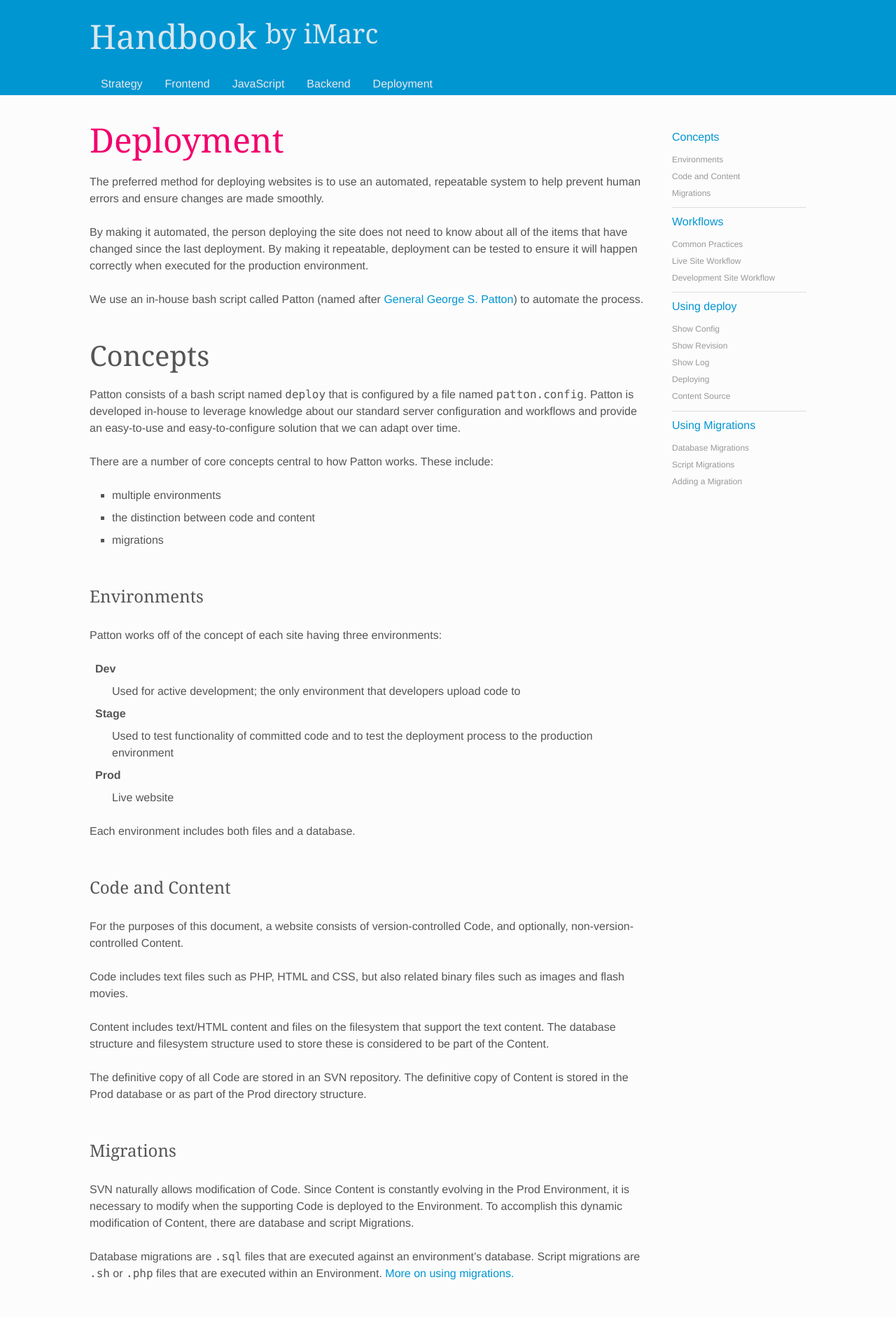
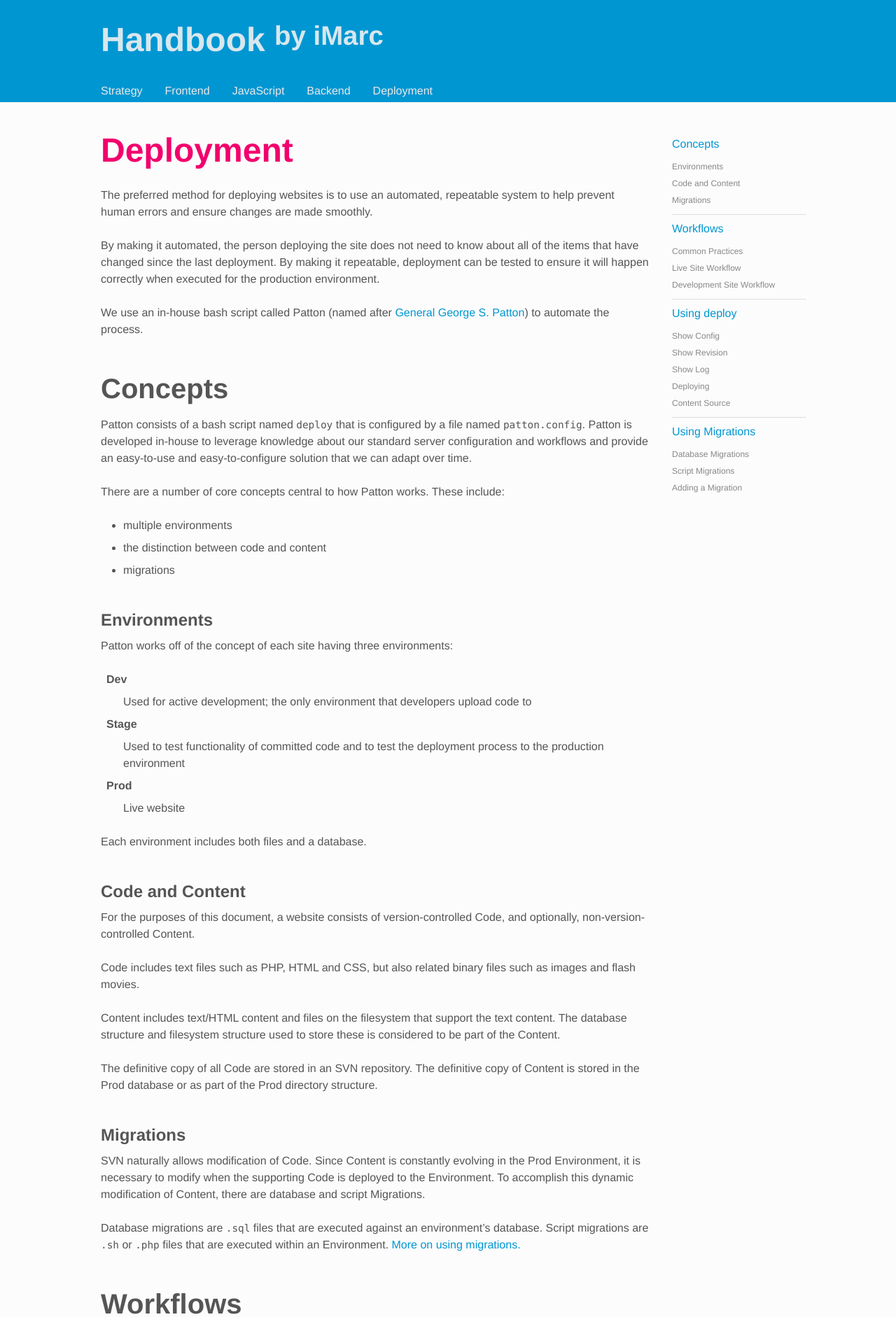
Before and after one commit to imarc/handbook, a Jekyll site: the page built from beta/deployment.markdown, in a window 1280 px wide. Shown: the top 1882 px of the page at 70% size. Built offline with Jekyll 4.4.1, drawn with Linux system fonts in a browser that asks for light colours; nearby versions of some CDN libraries.

Commit message:
Updated beta css with latest from boilerplate

```diff
--- a/beta/css/styles.css
+++ b/beta/css/styles.css
@@ -50,7 +50,7 @@
 html {
 	background: #FCFCFC;
 	color: #555555;
-	font-family: "Helvetica Neue", Helvetica, Arial, sans-serif;
+	font-family:  "Helvetica Neue Light", HelveticaNeue-Light, "Helvetica Neue", Helvetica, Arial, sans-serif;
 	-ms-text-size-adjust: 100%;
 	-webkit-text-size-adjust: 100%;
 }
@@ -101,7 +101,7 @@
 .torso,
 footer.primary {
 	position: relative;
-	margin: 0 0 2.5em;
+	margin-bottom: 2.5em;
 }
 
 header.primary {
@@ -117,29 +117,31 @@
 
 .main,
 aside.primary {
-	padding: 0 16px;
+	padding-left: 16px;
+	padding-right: 16px;
 }
 
 .main section,
 article {
-	margin: 0 0 3em;
+	margin-bottom: 3em;
 }
 
 	article .meta {
-		color: #aaa;
+		color: #888;
 		font-size: .875em;
-		line-height: 1.71;
-		margin: -1.71em 0 .57em;
+		margin-top: -.5em;
+		margin-bottom: 1em;
 	}
 
 aside section {
-	margin: 0 0 1.5em;
+	margin-bottom: 1.5em;
 }
 
 footer.primary {
-	color: #999;
+	color: #888;
 	font-size: 0.875em;
-	text-align: center;
+	padding-left: 16px;
+	padding-right: 16px;
 }
 
 
@@ -156,8 +158,11 @@
 h4 a,
 h5 a,
 h6 a {
+	/*
 	font-family: Georgia, "Helvetica Neue", Helvetica, Arial, sans-serif;
 	font-weight: normal;
+	*/
+	font-weight: 600;
 }
 	h1:first-child,
 	h2:first-child,
@@ -171,53 +176,57 @@
 h1 {
 	color: #f2006d;
 	font-size: 3em;
-	line-height: 1;
-	margin: 1.67em 0 .5em;
+	line-height: 1.2;
+	margin-top: 1.67em;
+	margin-bottom: .5em;
 }
 
 h2 {
 	font-size: 2.5em;
-	line-height: 1;
-	margin: 1.2em 0 .6em;
+	line-height: 1.2;
+	margin-top: 1.2em;
+	margin-bottom: .4em;
 }
 	h1 + h2 {
-		margin-top: -.4em;
+		margin-top: -.2em;
 	}
 
 h3 {
 	font-size: 1.5em;
-	line-height: 1.67;
-	margin: 2em 0 1em;
+	line-height: 1.3;
+	margin-top: 1.8em;
+	margin-bottom: .4em;
 }
 	h2 + h3 {
-		margin-top: -1em;
+		margin-top: -.4em;
+		margin-bottom: .2em;
 	}
 
 h4 {
 	font-size: 1.25em;
-	line-height: 1.2;
-	margin: 1.6em 0 .8em;
+	line-height: 1.4;
+	margin-top: 1.8em;
+	margin-bottom: .4em;
 }
 	h3 + h4 {
-		margin-top: -1.2em;
+		margin-top: -.3em;
 	}
 
 h5 {
 	font-size: 1em;
-	line-height: 1.5;
-	margin: 0 0 .5em;
+	margin-top: 1.8em;
+	margin-bottom: .4em;
 }
-	h4 + h5,
-	h4 + h6 {
-		margin-top: -1em;
+	h4 + h5 {
+		margin-top: -.3em;
 	}
 h6 {
-	font-size: .75em;
-	line-height: 1.33;
-	margin: 0 0 .67em;
+	font-size: .9em;
+	margin-top: 1.8em;
+	margin-bottom: .4em;
 }
 	h5 + h6 {
-		margin-top: -.67em;
+		margin-top: -.2em;
 	}
 
 abbr[title] {
@@ -227,7 +236,6 @@
 b,
 strong {
 	font-weight: bold;
-	line-height: 22px; /*hack for mac/linux*/
 }
 
 i,
@@ -239,37 +247,40 @@
 pre {
 	color: #666;
 	clear: both;
-	margin: 0 0 1.5em;
-	padding: 0 1em;
+	margin-bottom: 1.5em;
 }
 
 blockquote {
 	font-style: italic;
 	border-left: 1px solid #ccc;
+	margin-left: 3em;
+	margin-right: 3em;
+	padding-left: 1em;
+	padding-right: 1em;
 }
 
 .main .intro {
 	border-bottom: 1px solid #ddd;
-	margin: 0 0 2.5em;
-	padding: 0 0 1.5em;
+	margin-bottom: 2.5em;
+	padding-bottom: 1.5em;
 }
 
 	.intro p {
 		color: #888;
 		font-size: 1.25em;
 		line-height: 1.6;
-		margin: 0 0 .8em;
+		margin-bottom: .8em;
 	}
 
 .highlight {
 	background: #e9e9e9;
 	border-radius: 5px;
-	color: #888888;
-	font-family: Georgia, "Helvetica Neue", Helvetica, Arial, sans-serif;
+	color: #888;
 	font-size: 1.5em;
 	line-height: 1.34;
-	margin: 0 0 1em;
+	margin-bottom: 1em;
 	padding: .67em;
+	text-shadow: 0px 1px 0px #fff;
 }
 
 	.highlight p {
@@ -285,14 +296,15 @@
 pre,
 code {
 	font-family: Menlo, 'Ubuntu Mono', Consolas, 'Courier New', monospace;
+	font-size: .9em;
 }
 
 p {
-	margin: 0 0 1.5em;
+	margin-bottom: 1.5em;
 }
 
 address {
-	margin: 0 0 1.5em;
+	margin-bottom: 1.5em;
 }
 
 hr {
@@ -300,7 +312,7 @@
 	border-top: 1px solid #999;
 	display: block;
 	height: 0;
-	margin: 1em auto 3em;
+	margin: 2em auto 3em;
 	width: 75%;
 }
 
@@ -333,30 +345,30 @@
 
 ol,
 ul {
-	margin: 0 0 1.5em;
-	padding: 0 0 0 2em;
+	margin-bottom: 1.5em;
+	padding-left: 2em;
 }
 li,
 dt,
 dd {
-	margin: 0 0 .5em;
+	margin-bottom: .5em;
 }
 
 ul {
-	list-style: square;
+	list-style: disc;
 }
 
 dl {
-	margin: 0 0 1.5em;
+	margin-bottom: 1.5em;
 }
 
 dt {
 	font-weight: bold;
-	padding: 0 0 0 .5em;
+	padding-left: .5em;
 }
 
 dd {
-	padding: 0 0 0 2em;
+	padding-left: 2em;
 }
 
 mark {
@@ -380,8 +392,10 @@
 	float: right;
 	font-size: .875em;
 	line-height: 1.43em;
-	margin: 0 0 1.333em 1.333em;
+	margin-bottom: 1.333em;
+	margin-left: 1.333em;
 	padding: 1.333em;
+	text-shadow: 0px 1px 0px #fff;
 	width: 33.33%;
 }
 
@@ -465,13 +479,15 @@
 }
 
 	header nav.secondary a {
-		color: #999;
+		color: #888;
 		font-size: .75em;
 		line-height: 2.67;
-		padding: 0 12px;
+		padding-left: 12px;
+		padding-right: 12px;
 	}
 		header nav.secondary li:first-child a {
-			padding: 0 12px 0 16px;
+			padding-left: 16px;
+			padding-right: 2px;
 		}
 	header nav.secondary li.active a {
 		color: #fff;
@@ -491,7 +507,8 @@
 		}
 
 		aside nav.secondary a {
-			padding: .5em 0;
+			padding-top: .5em;
+			padding-bottom: .5em;
 		}
 
 
@@ -504,14 +521,16 @@
 				}
 
 				aside nav.secondary li li a {
-					color: #999;
+					color: #888;
 					font-size: .75em;
 					line-height: 1.34;
-					padding: .333em 0;
+					padding-top: .333em;
+					padding-bottom: .333em;
 				}
 
 				aside nav.secondary li li:last-child a {
-					padding: .333em 0 1em;
+					padding-top: .333em;
+					padding-bottom: 1em;
 				}
 
 
@@ -519,7 +538,7 @@
 header nav.utility {
 	display: none;
 	position: absolute;
-	right: 0;
+	right: 16px;
 	text-align: right;
 	top: 1em;
 }
@@ -534,7 +553,8 @@
 	header nav.utility a {
 		font-size: .75em;
 		line-height: 2;
-		padding: 0 .667em;
+		padding-left: .667em;
+		padding-right: .667em;
 	}
 
 /* = Forms = */
@@ -547,7 +567,8 @@
 }
 
 select {
-	margin: .5em 0;
+	margin-top: .5em;
+	margin-bottom: 0;
 }
 
 .button,
@@ -569,7 +590,6 @@
 	display: block;
 	font-weight: bold;
 	line-height: 2;
-	margin: 0;
 }
 
 span.required {
@@ -577,7 +597,7 @@
 }
 
 fieldset .help {
-	color: #999;
+	color: #888;
 	display: block;
 	font-size: .75em;
 	line-height: 1.34;
@@ -588,8 +608,8 @@
 .radio,
 .checkbox {
 	font-weight: normal;
-	margin: 0 0 .5em;
-	padding: 0 0 0 .25em;
+	margin-bottom: .5em;
+	padding-left: .25em;
 }
 
 input[type="text"],
@@ -603,7 +623,8 @@
 	font-size: 1em;
 	line-height: 2;
 	margin: 0;
-	padding: 0 1%;
+	padding-left: 1%;
+	padding-right: 1%;
 	width: 98%;
 }
 
@@ -651,7 +672,8 @@
 	display: inline-block;
 	font-weight: bold;
 	line-height: 1;
-	margin: 0 .5em .5em 0;
+	margin-left: .5em;
+	margin-bottom: .5em;
 	padding: .5em .5em;
 	text-align: center;
 }
@@ -683,7 +705,7 @@
 /* = Messaging = */
 .messaging {
 	border-radius: 5px;
-	margin: 0 0 1.5em;
+	margin-bottom: 1.5em;
 	padding: 1em 3.25em;
 	position: relative;
 }
@@ -743,7 +765,7 @@
 table {
 	border-collapse: collapse;
 	border-spacing: 0;
-	margin: 0 0 1.5em;
+	margin-bottom: 1.5em;
 	width: 100%;
 }
 
@@ -775,6 +797,7 @@
 
 /* tablets, landscape phones, small desktops */
 @media only screen and (min-width: 640px) {
+
 	header nav.utility {
 		display: block;
 	}
@@ -844,7 +867,8 @@
 		}
 
 			header nav li ul a {
-				padding: 0 16px 0 32px;
+				padding-left: 32px;
+				padding-right: 16px;
 			}
 
 			nav.primary ul ul {
@@ -852,12 +876,14 @@
 			}
 }
 @media only screen and (min-width: 800px) {
+
 	.branding {
-		padding: 1.75em 0;
+		padding-top: 1.75em;
+		padding-bottom: 1.75em;
 	}
 
 	aside.primary {
-		padding: 0 1em 0 0;
+		padding-right: 1em;
 		position: absolute;
 		right: 0;
 		top: 0;
@@ -866,14 +892,23 @@
 
 	.main {
 		margin-right: 192px;
-		padding: 0 32px 0 0;
+		padding-right: 32px;
 	}
 
 	.mold {
-		margin: 0 auto;
+		margin-left: auto;
+		margin-right: auto;
 		max-width: 1024px;
-		padding: 0 16px;
+		padding-left: 16px;
+		padding-right: 16px;
 		position: relative;
+	}
+
+	footer.primary.mold,
+	footer.primary .mold {
+		max-width: 992px;
+		padding-right: 32px;
+		padding-left: 32px;
 	}
 }
 
@@ -982,18 +1017,20 @@
 	}
 
 		html.lt-ie9 header nav li ul a {
-			padding: 0 16px 0 32px;
+			padding-right: 16px;
+			padding-left: 32px;
 		}
 
 		html.lt-ie9 nav.primary ul ul {
 			padding: 0;
 		}
 html.lt-ie9 .branding {
-	padding: 1.75em 0;
+	padding-top: 1.75em;
+	padding-bottom: 1.75em;
 }
 
 html.lt-ie9 aside.primary {
-	padding: 0 1em 0 0;
+	padding-right: 1em;
 	position: absolute;
 	right: 0;
 	top: 0;
@@ -1002,13 +1039,15 @@
 
 html.lt-ie9 .main {
 	margin-right: 192px;
-	padding: 0 32px 0 0;
+	padding-right: 32px;
 }
 
 html.lt-ie9 .mold {
-	margin: 0 auto;
+	margin-left: auto;
+	margin-right: auto;
 	max-width: 1024px;
-	padding: 0 16px;
+	padding-left: 16px;
+	padding-right: 16px;
 	position: relative;
 }
 
```
